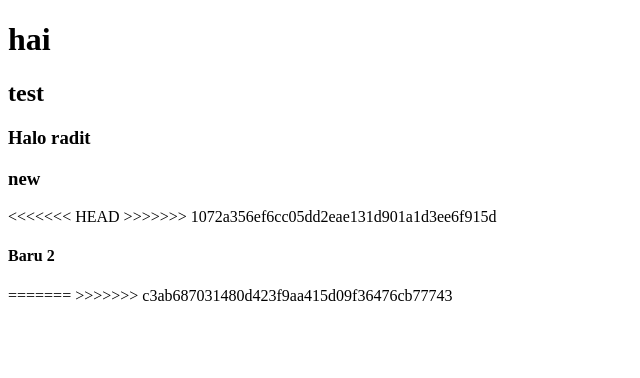
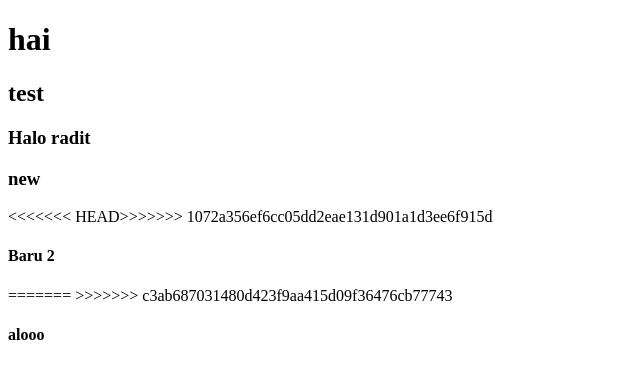
Before and after one commit to Trinity-Umkt/Portofolio, a plain HTML site: page index.html in a window 1280 px wide. Shown: the full height of the page, 0-640 px from the left. Drawn offline with Linux system fonts and the light colour scheme.

Commit message:
Update index.html
halo

```diff
--- a/index.html
+++ b/index.html
@@ -13,13 +13,14 @@
     <h3>Halo radit</h3>
 
     <h3>new</h3>
-<<<<<<< HEAD
->>>>>>> 1072a356ef6cc05dd2eae131d901a1d3ee6f915d
+    <<<<<<< HEAD>>>>>>> 1072a356ef6cc05dd2eae131d901a1d3ee6f915d
 
 
-<h4>Baru 2</h4>
-=======
->>>>>>> c3ab687031480d423f9aa415d09f36476cb77743
+        <h4>Baru 2</h4>
+        =======
+        >>>>>>> c3ab687031480d423f9aa415d09f36476cb77743
+
+        <h4>alooo</h4>
 
 </body>
 
```
